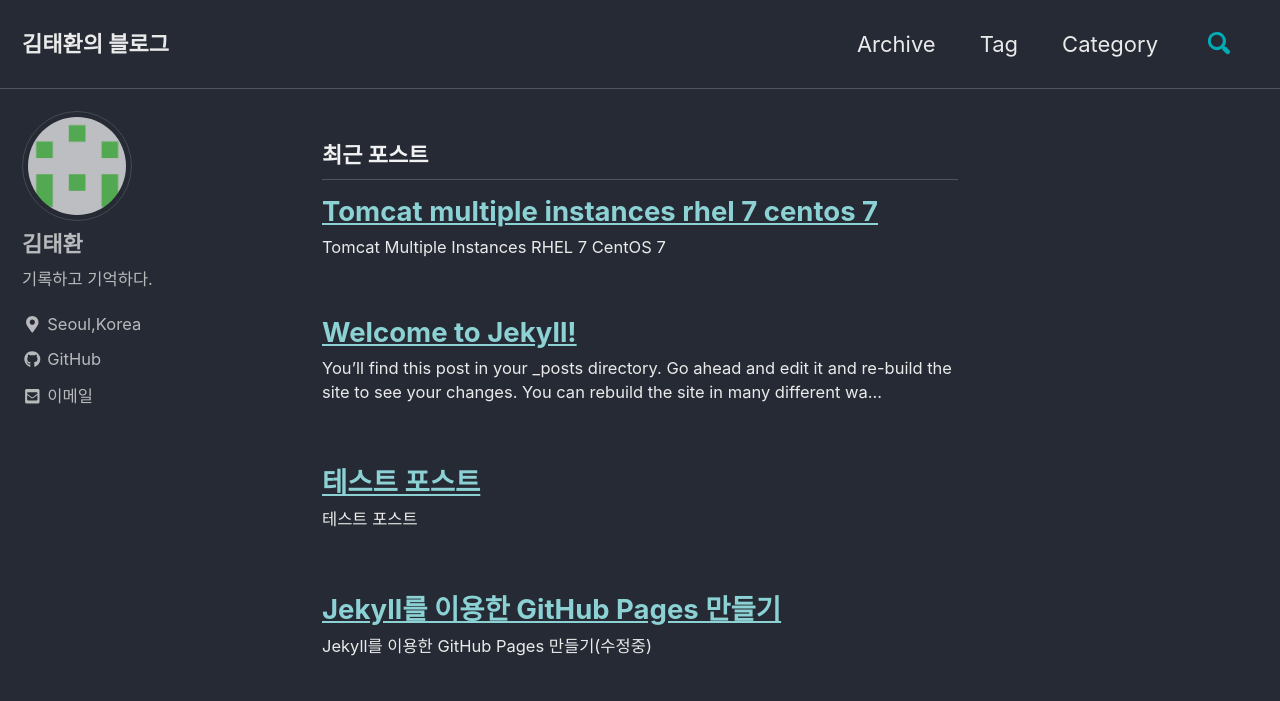
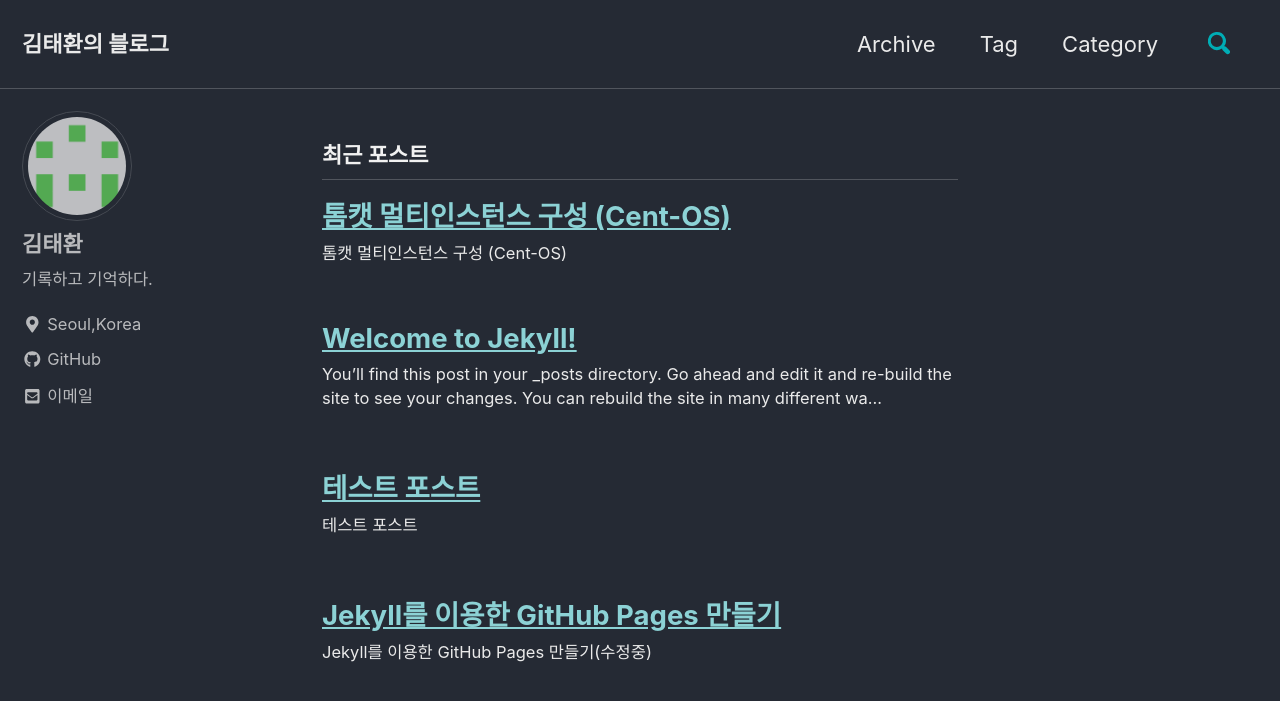
Before and after one commit to kim-th/kim-th.github.io, a Jekyll site: the page built from index.html, in a window 1280 px wide and 900 px high. Shown: the top 701 px of the window. Built offline with Jekyll 4.4.1, drawn with Linux system fonts in a browser that asks for light colours; cached includes are drawn as plain includes; nearby versions of some CDN libraries; the list of posts is cut into pages by our own code.

Commit message:
Update 2019-04-12-Tomcat Multiple Instances RHEL 7 CentOS 7.md

```diff
--- a/_posts/2019-04-12-Tomcat Multiple Instances RHEL 7 CentOS 7.md
+++ b/_posts/2019-04-12-Tomcat Multiple Instances RHEL 7 CentOS 7.md
@@ -1,4 +1,9 @@
-Tomcat Multiple Instances RHEL 7 CentOS 7
+---
+layout: post
+title: '톰캣 멀티인스턴스 구성 (Cent-OS)'
+categories: 'tomcat'
+---
+# 톰캣 멀티인스턴스 구성 (Cent-OS)
 
 참고: https://notesbytom.wordpress.com/2017/03/10/tomcat-multiple-instances-rhel-7-centos-7/
 
@@ -70,12 +83,12 @@ java.net.BindException: Permission denied (Bind failed)
 		<Connector port="18009" protocol="AJP/1.3" redirectPort="18443" />
 	...
 
-#temp 기본 경로로 변경(주석 처리 시 기본 경로)
+###temp 기본 경로로 변경(주석 처리 시 기본 경로)
 	vi /var/lib/tomcats/INSTANCE1/conf/tomcat.conf
 	# System-wide tmp
 	# CATALINA_TMPDIR="/var/cache/tomcat/temp"
 
-#로그
+###로그
 	cp /var/log/tomcat /var/lib/tomcats/INSTANCE1/logs
 
 	cp /etc/logrotate.d/tomcat /etc/logrotate.d/tomcat@INSTANCE1
@@ -96,32 +109,33 @@ java.net.BindException: Permission denied (Bind failed)
 	cp /var/cache/tomcat/work /var/lib/tomcats/INSTANCE1/work
 	cp /var/cache/tomcat/temp /var/lib/tomcats/INSTANCE1/temp
 
-#권한
+###권한
 	chown tomcat.tomcat /var/lib/tomcats/ -R
 
-#포트 권한
+###포트 권한
 	semanage port -a -t http_port_t -p tcp 18080 2>/dev/null || semanage port -m -t http_port_t -p tcp 18080
 	semanage port -a -t http_port_t -p tcp 18009 2>/dev/null || semanage port -m -t http_port_t -p tcp 18009
 	semanage port -a -t http_port_t -p tcp 18005 2>/dev/null || semanage port -m -t http_port_t -p tcp 18005
 
-#서비스 실행
+###서비스 실행
 	systemctl status tomcat@INSTANCE1
 	systemctl enable tomcat@INSTANCE1 # enable start-on-boot
 	systemctl start tomcat@INSTANCE1 # start instance right now
 	systemctl stop tomcat@INSTANCE1 # stop instance right now
 
-#서비스 로그 확인
+###서비스 로그 확인
 	journalctl -u tomcat@INSTANCE1
 
+------------
 
-#INSTANCE2
-#서비스
+##INSTANCE2
+###서비스
 	cp /usr/lib/systemd/system/tomcat@.service /usr/lib/systemd/system/tomcat@INSTANCE2.service
-#개별 환경변수
+##개별 환경변수
 	cp /etc/sysconfig/tomcat /etc/sysconfig/tomcat@INSTANCE2
-#CATALINA_BASE 만들기
+###CATALINA_BASE 만들기
 	cp -r /var/lib/tomcats/INSTANCE1 /var/lib/tomcats/INSTANCE2
-#포트 정보 변경
+###포트 정보 변경
 	vi /var/lib/tomcats/INSTANCE2/conf/server.xml --2****
 		...
 		<Server port="28005" shutdown="SHUTDOWN">
@@ -134,9 +148,7 @@ java.net.BindException: Permission denied (Bind failed)
 		...
 
 
-
-
-#로그
+###로그
 	cp /etc/logrotate.d/tomcat@INSTANCE1 /etc/logrotate.d/tomcat@INSTANCE2
 	#logrotate.d/tomcat@INSTANCE2 수정
 	vi /etc/logrotate.d/tomcat@INSTANCE2
@@ -149,19 +161,19 @@ java.net.BindException: Permission denied (Bind failed)
 	    create 0644 tomcat tomcat
 	}
 
-#권한
+###권한
 	chown tomcat.tomcat /var/lib/tomcats/ -R
 
-#포트 권한
+###포트 권한
 	semanage port -a -t http_port_t -p tcp 28080 2>/dev/null || semanage port -m -t http_port_t -p tcp 28080
 	semanage port -a -t http_port_t -p tcp 28009 2>/dev/null || semanage port -m -t http_port_t -p tcp 28009
 	semanage port -a -t http_port_t -p tcp 28005 2>/dev/null || semanage port -m -t http_port_t -p tcp 28005
 
-#서비스 실행
+##서비스 실행
 	systemctl status tomcat@INSTANCE2
 	systemctl enable tomcat@INSTANCE2 # enable start-on-boot
 	systemctl start tomcat@INSTANCE2 # start instance right now
 	systemctl stop tomcat@INSTANCE2 # stop instance right now
 
-#서비스 로그 확인
+##서비스 로그 확인
 	journalctl -u tomcat@INSTANCE2
```
Also changed, not shown: other parts of _posts/2019-04-12-Tomcat Multiple Instances RHEL 7 CentOS 7.md (+19 -11 lines).
